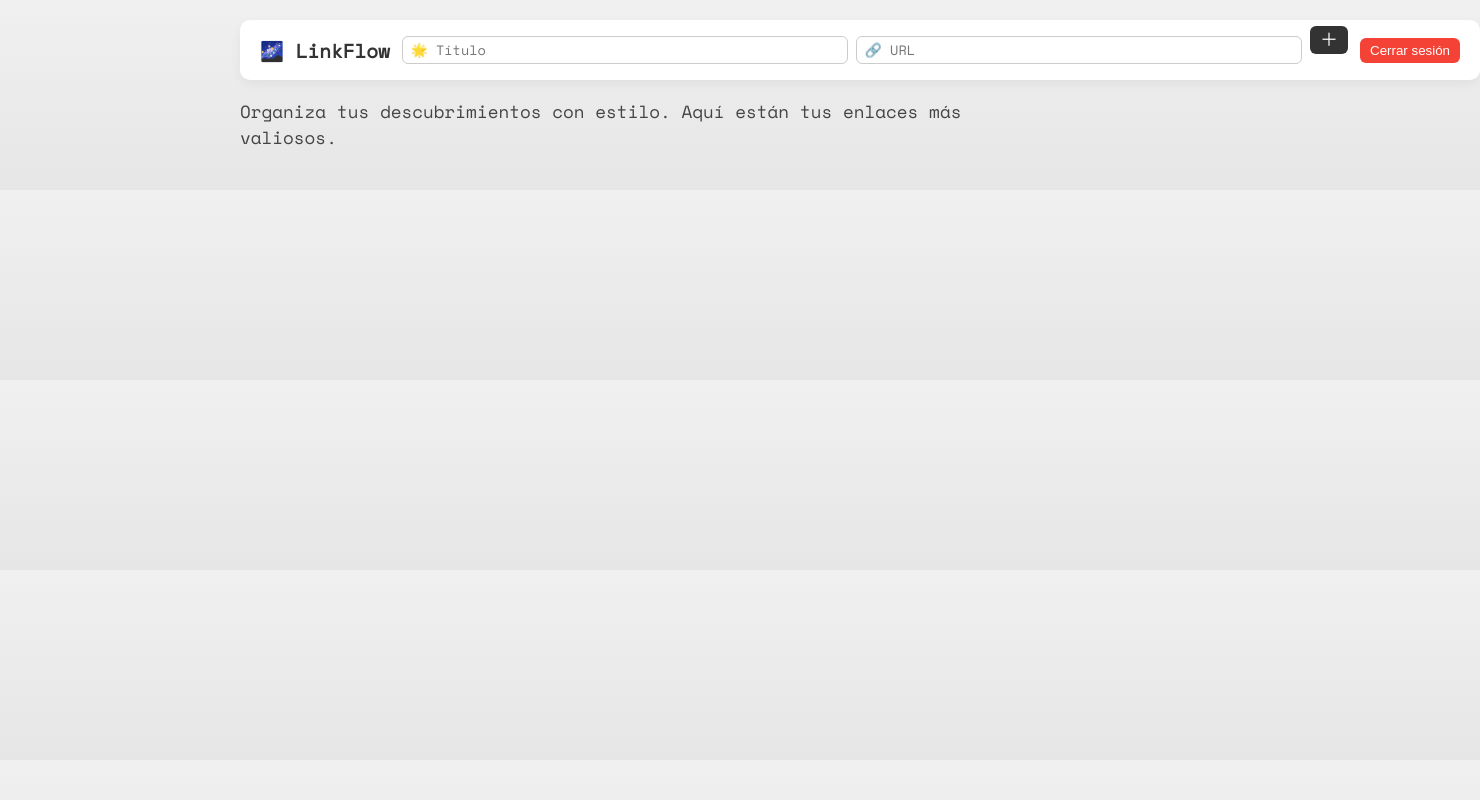
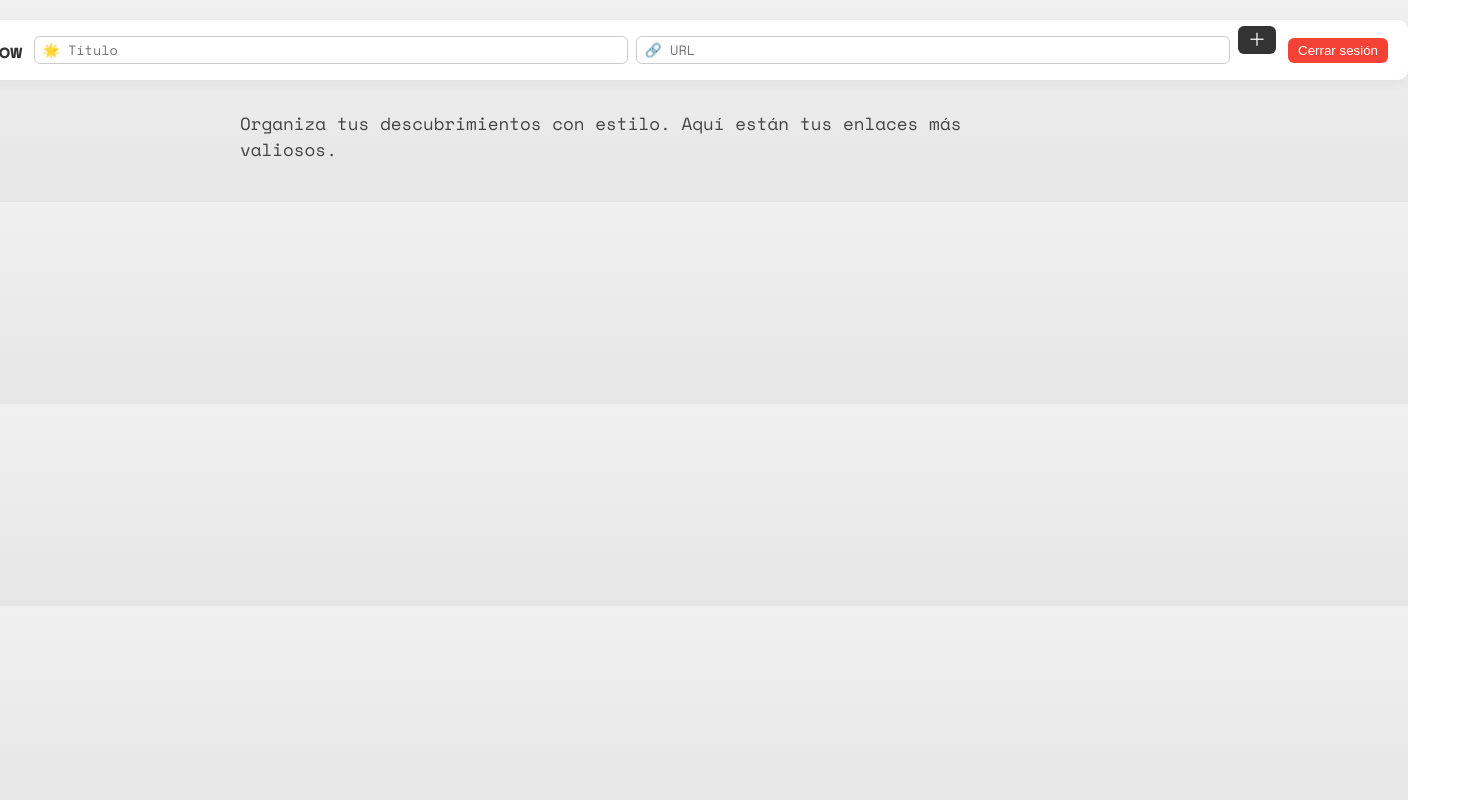
Before and after one commit to coffeetron832/cuddly-broccoli, a website: page public/dashboard.html in a window 1280 px wide. Shown: the whole page, 1480 px wide, since content can reach past the window. Drawn offline with nearby package versions, Linux system fonts and the light colour scheme; no server answers; sample sign-in values are in the browser's storage.

Commit message:
Update dashboard.html

```diff
--- a/public/dashboard.html
+++ b/public/dashboard.html
@@ -208,10 +208,14 @@ button[type="submit"]:hover {
   border-radius: 10px;
   box-shadow: 0 4px 12px rgba(0,0,0,0.05);
 
-  width: calc(100vw - 40px); /* Ancho de toda la ventana menos el padding body (20px a cada lado) */
+  width: 120vw;        /* Ancho mayor que viewport */
   max-width: none;
-  margin: 0 auto;
+
+  position: relative;
+  left: 50%;           /* Mover a la mitad del viewport */
+  transform: translateX(-50%); /* Centrar con transform */
   box-sizing: border-box;
+  z-index: 10;
 }
 
 
```
